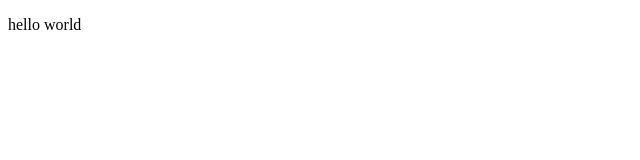
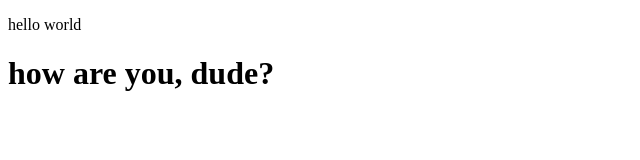
Before and after one commit to suleymanli19/practice-4-for-2, a plain HTML site: page index.html in a window 1280 px wide. Shown: the whole page, without its empty margins (0-640 px from the left). Drawn offline with Linux system fonts and the light colour scheme.

Commit message:
second commit

```diff
--- a/index.html
+++ b/index.html
@@ -9,5 +9,6 @@
 </head>
 <body>
     <p>hello world</p>
+    <h1>how are you, dude?</h1>
 </body>
 </html>
```
